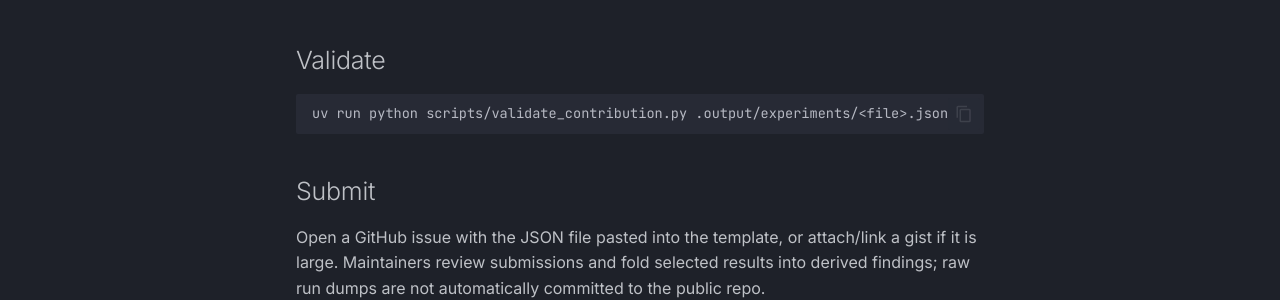
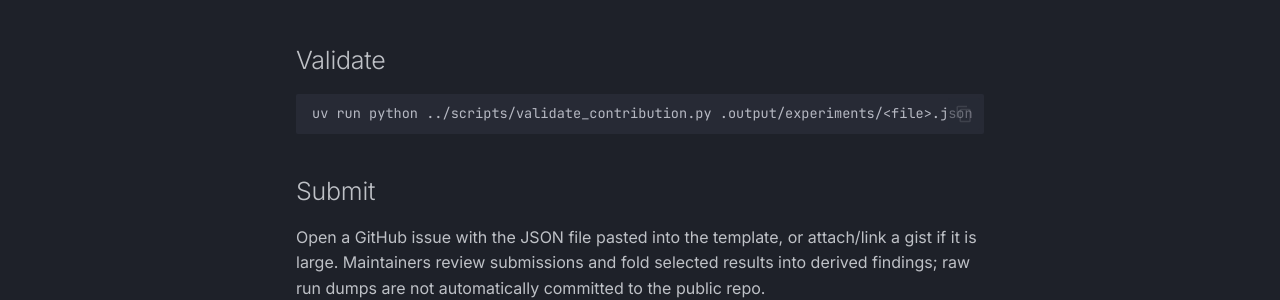
Before and after one commit to signaldepth/prompt-sensitivity-bench, an MkDocs documentation site: the page built from docs/contribute.md, in a window 1280 px wide and 1106 px high. Shown: the part 477-777 px from the top of the window. Built offline with MkDocs 1.6.1 and Material for MkDocs 9.7.7, drawn with Linux system fonts in a browser that asks for light colours; comment, search, counter and statistics services are not loaded.

````diff
--- a/docs/contribute.md
+++ b/docs/contribute.md
@@ -17,7 +17,7 @@ The result is written to `.output/experiments/`.
 ## Validate
 
 ```bash
-uv run python scripts/validate_contribution.py .output/experiments/<file>.json
+uv run python ../scripts/validate_contribution.py .output/experiments/<file>.json
 ```
 
 ## Submit
````
Also changed, not shown: 1 other file.
